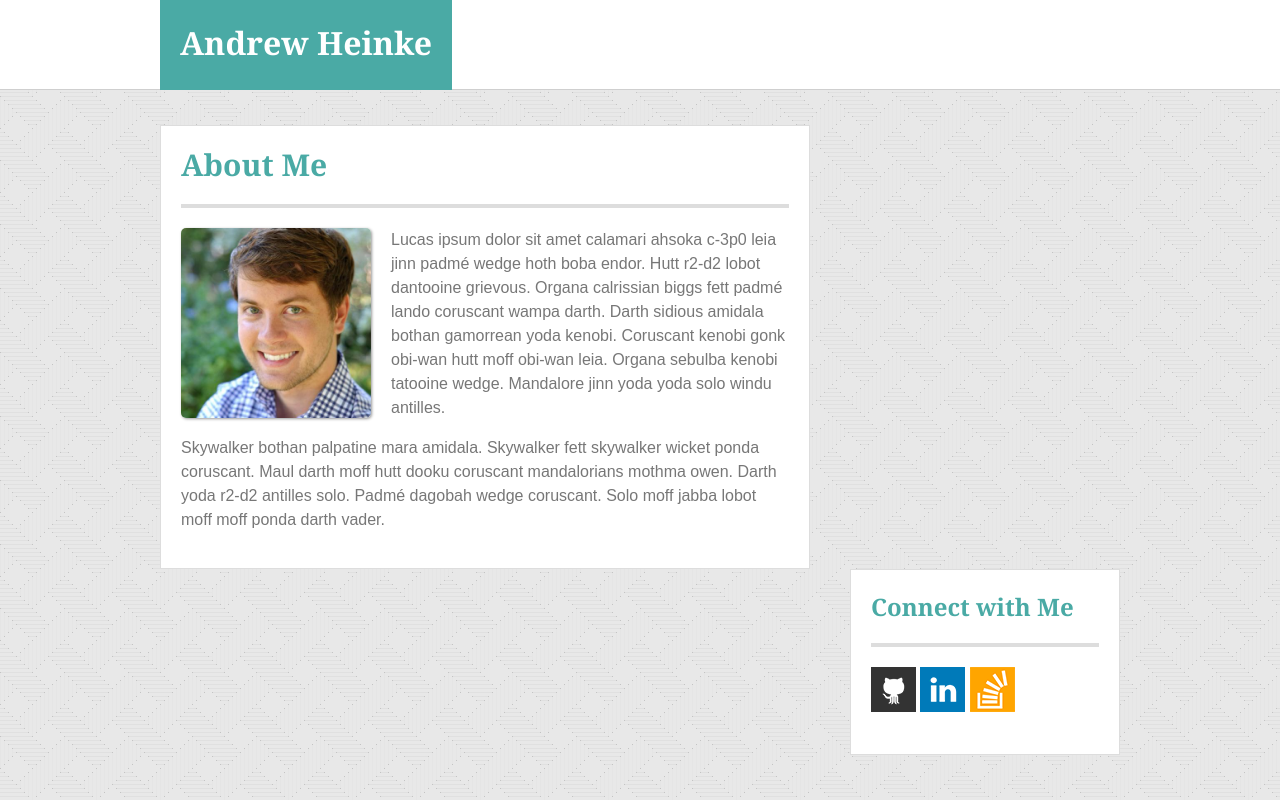
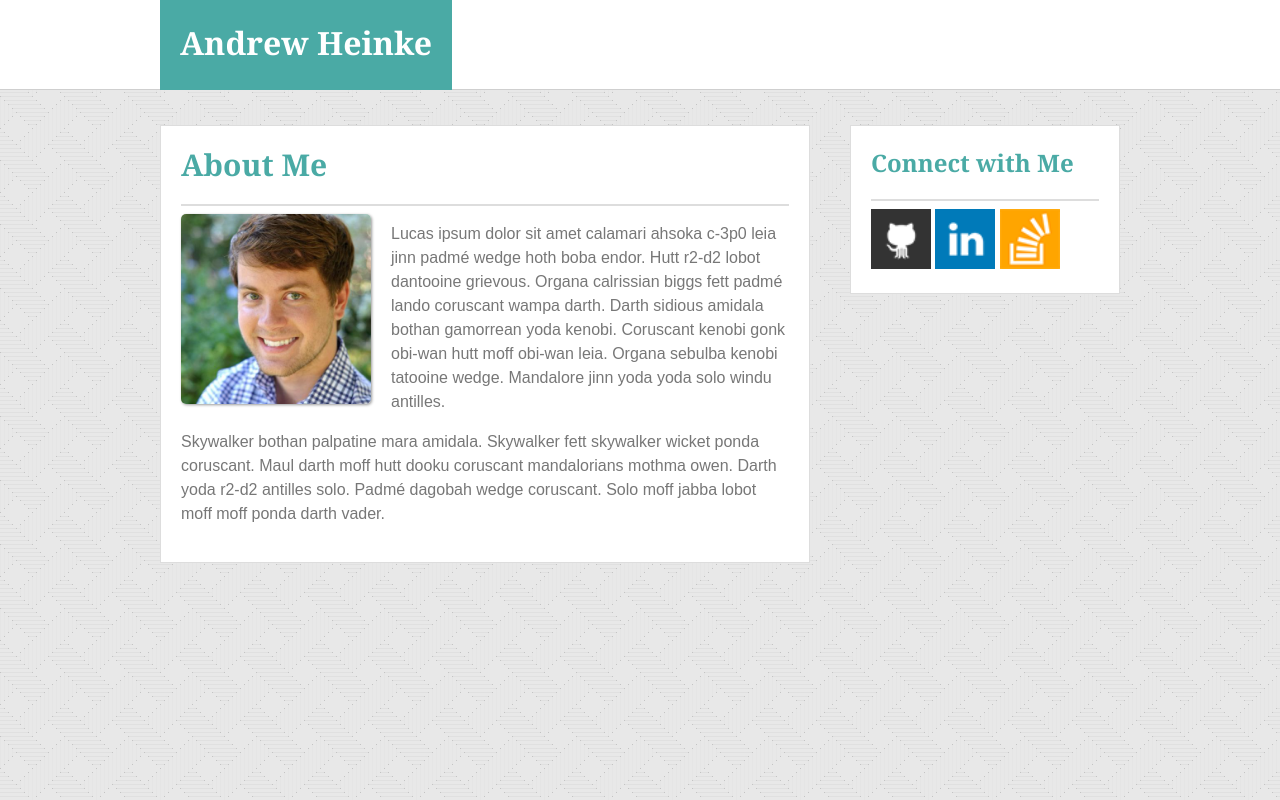
Before and after one commit to AndrewHeinke/Basic-Portfolio, a plain HTML site: page index.html in a window 1280 px wide. Drawn offline with Linux system fonts and the light colour scheme.

Commit message:
initial site files

```diff
--- a/assets/css/style.css
+++ b/assets/css/style.css
@@ -18,8 +18,7 @@ h3 {
 
 hr {
 
-	border: 2px solid #DDDDDD;
-	margin-bottom: 20px;
+	border: 1px solid #DDDDDD;
 }
 
 body {
@@ -79,25 +78,13 @@ header {
     margin-top:90px;
     margin-left: auto;
     margin-right: auto;
-	text-align: justify;
-    -ms-text-justify: distribute-all-lines;
-    text-justify: distribute-all-lines;
+
 }
 
-#socialIcon a {
-    vertical-align: top;
-    display: inline-block;
-    display: inline;
-    zoom: 1;
+#socialIcon {
+	width: 60px;
+	height: 60px;
 }
-
-.stretch {
-    width: 100%;
-    display: inline-block;
-    font-size: 0;
-    line-height: 0
-}
-
 
 
 h4 {
@@ -121,7 +108,7 @@ section {
 
 .main {
 	max-width: 650px;
-	clear: both;
+	float: left;
 }
 
 .rightArea {
--- a/index.html
+++ b/index.html
@@ -28,10 +28,9 @@
 			<h4>Connect with Me</h4>
 			<hr>
 			<div class="socialBtns">
-				<a id="socialIcon" href=""><img src="assets/images/github-logo.png"></a>
-				<a id="socialIcon" href=""><img src="assets/images/linkedin-logo.png"></a>
-				<a id="socialIcon" href=""><img src="assets/images/stackoverflow-logo.png"></a>
-				<span class="stretch"></span>
+				<a href=""><img id="socialIcon" src="assets/images/github-logo.png"></a>
+				<a href=""><img id="socialIcon" src="assets/images/linkedin-logo.png"></a>
+				<a href=""><img id="socialIcon" src="assets/images/stackoverflow-logo.png"></a>
 			</div>
 		</section>
 	</div>
```
